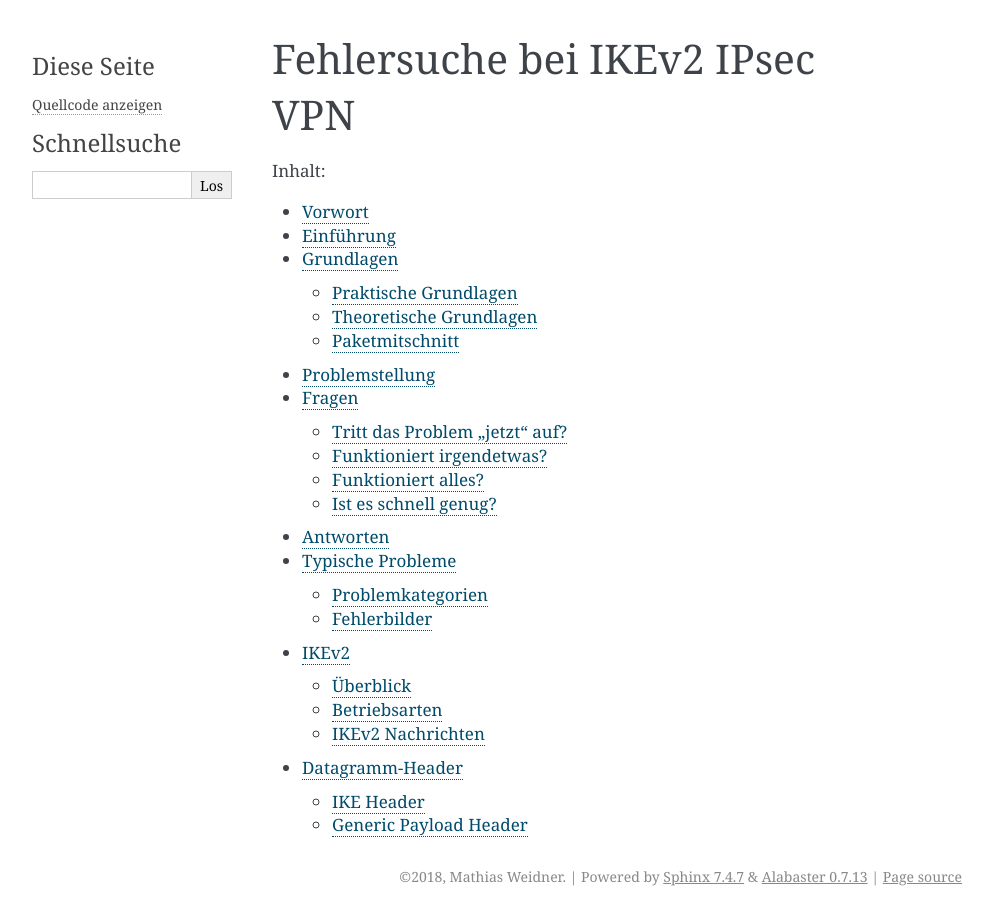
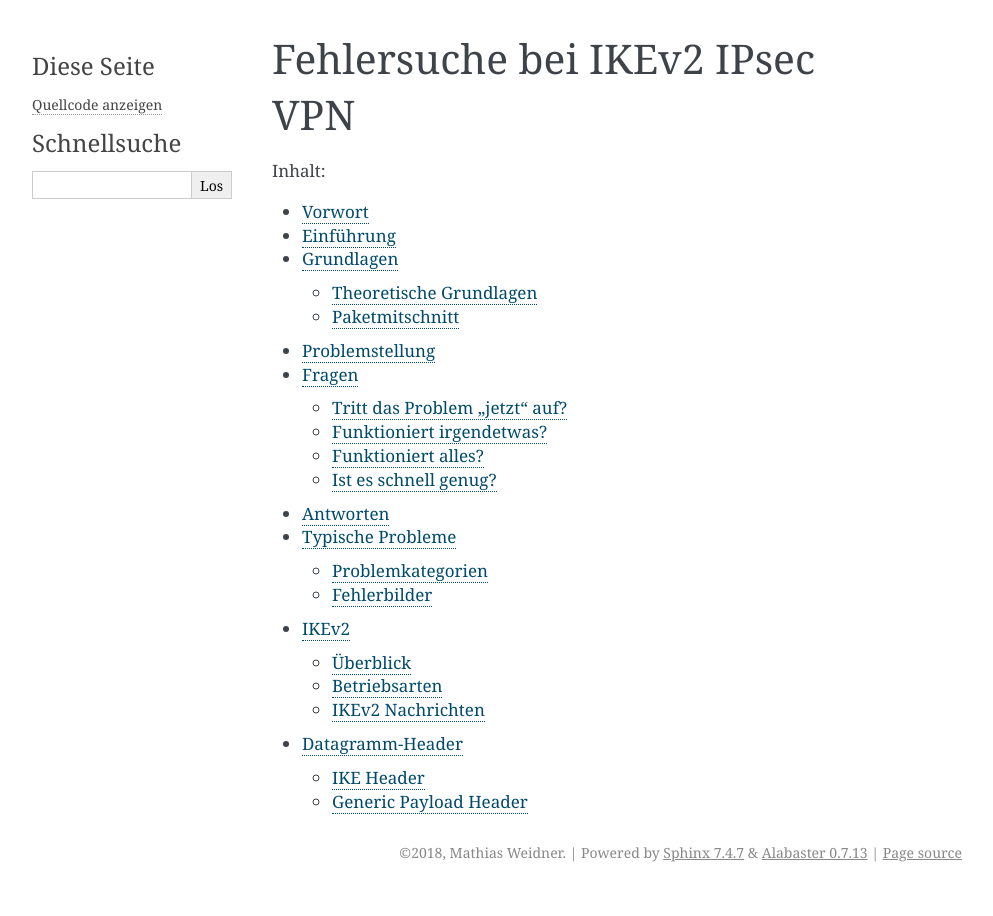
Before and after one commit to matwei-books/Fehlersuche-bei-IPsec-VPN-mit-IKEv2, a Sphinx documentation site: the page built from source/index.rst, in a window 1280 px wide. Shown: the whole page, without its empty margins (148-1141 px from the left). Built offline with Sphinx 7.4.7, drawn with Linux system fonts in a browser that asks for light colours.

Commit message:
Datei entfernt, Thema zu allgemein

```diff
--- a/source/grundlagen/index.rst
+++ b/source/grundlagen/index.rst
@@ -6,6 +6,5 @@ Grundlagen
    :maxdepth: 2
    :caption: Inhalt:
 
-   praktisch
    theoretisch
    paketmitschnitt
--- a/source/grundlagen/praktisch.rst
+++ /dev/null
@@ -1,3 +0,0 @@
-
-Praktische Grundlagen
-=====================
```
